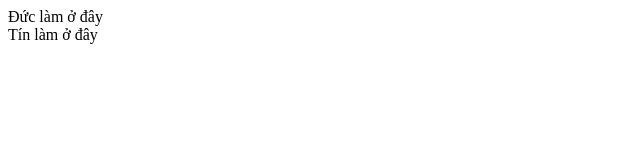
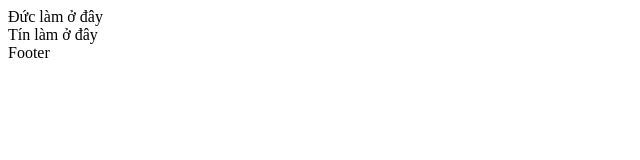
Before and after one commit to code-tieumomo/SPCK, a plain HTML site: page index.html in a window 1280 px wide. Shown: the full height of the page, 0-640 px from the left. Drawn offline with Linux system fonts and the light colour scheme.

Commit message:
Update footer

```diff
--- a/index.html
+++ b/index.html
@@ -12,7 +12,7 @@
     <div class="navbar">Đức làm ở đây</div>
     <div class="banner">Tín làm ở đây</div>
     <div class="product"></div>
-    <div class="footer"></div>
+    <div class="footer">Footer</div>
 </body>
 
 </html>
```
